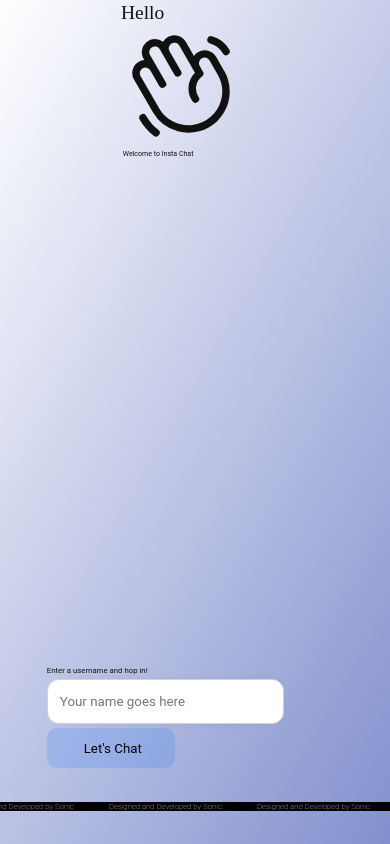
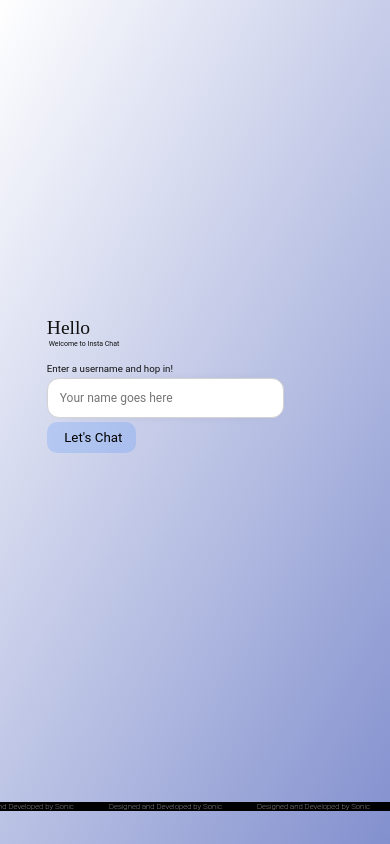
Before and after one commit to SoNiC-HeRE/insta-chat, a React (Vite) app in the folder frontend/: page / in a window 390 px wide. Built offline with nearby package versions, Linux system fonts and the light colour scheme; no server answers.

Commit message:
Added a bit of responsiveness

```diff
--- a/frontend/src/App.css
+++ b/frontend/src/App.css
@@ -314,12 +314,13 @@ body {
 @media (max-width: 768px) {
   .hero-container {
     flex-direction: column;
-    gap: 1vw;
+    align-items: center;
+    justify-content: center;
   }
 
   .hero-right {
     width: 100%;
-    margin-top: 1vw;
+    gap: 2vw;
   }
 }
 
@@ -327,17 +328,39 @@ body {
   .heading {
     font-size: 5vw;
   }
+  .icon {
+    display: none;
+  }
+
+  .hero-left {
+    width: 100%;
+  }
 }
 
 @media (max-width: 768px) {
   .input-box {
     max-width: 80%;
+    max-height: 40px;
+    font-size: 12px;
+  }
+  .hero-right p{
+    font-size: 2.5vw;
+  }
+
+  .hero-right {
+    gap: 1vw;
+    justify-content: flex-start;
+  }
+
+  .hero-right button {
+    width: 30%;
+    height: 50%;
   }
 }
 
 @media (max-width: 768px) {
   .chat-window {
     width: 80%;
-    height: 50vh;
+    height: 70vh;
   }
 }
--- a/frontend/src/App.jsx
+++ b/frontend/src/App.jsx
@@ -55,7 +55,7 @@ function App() {
                 className="hero-left"
               >
                 <h3 className="heading">
-                  Hello{" "}
+                  Hello
                   <span className="icon">
                     <PiHandWaving size={120} />
                   </span>
```
Also changed, not shown: frontend/src/components/Marquee/Marquee.css (line endings or trailing spaces).
